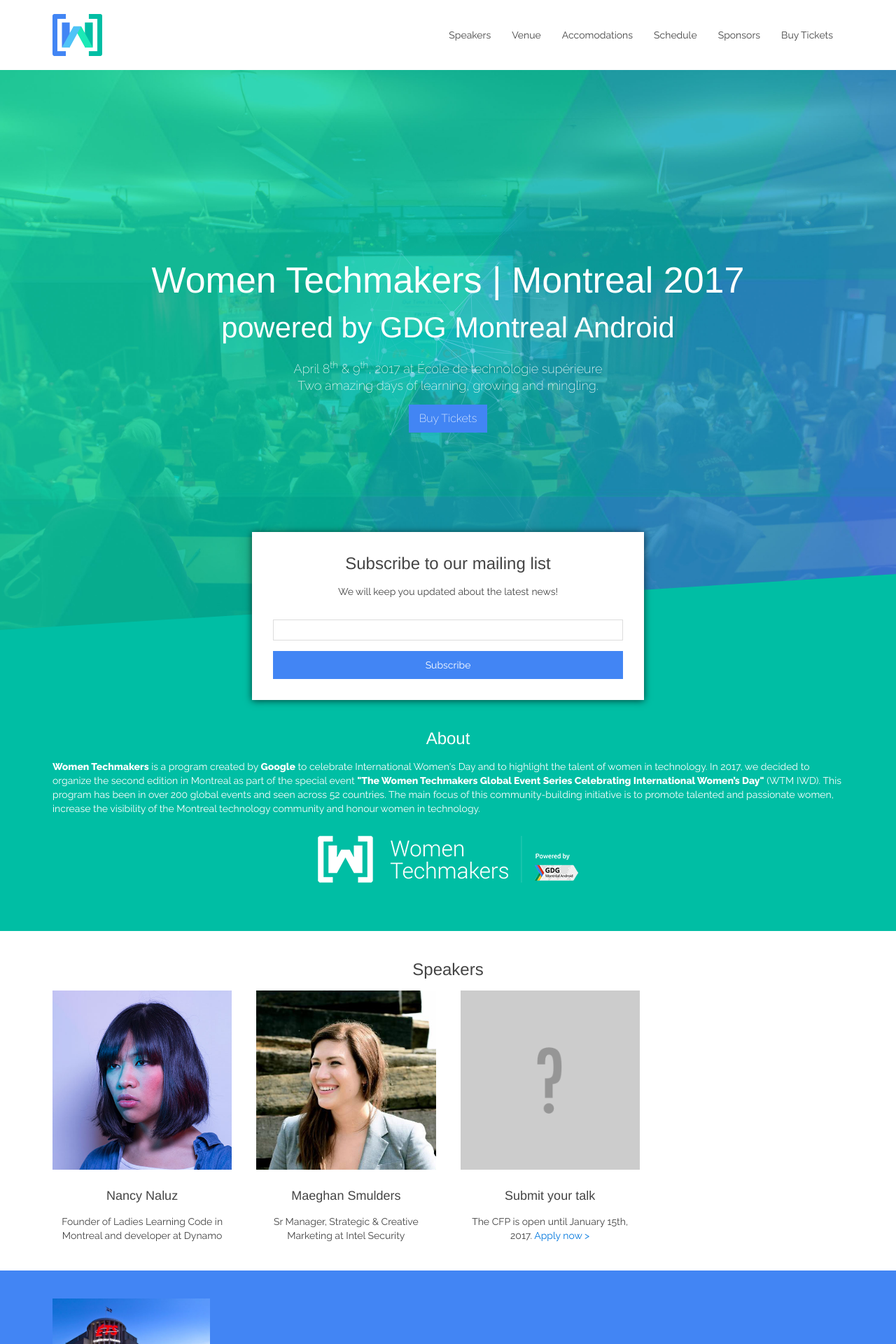
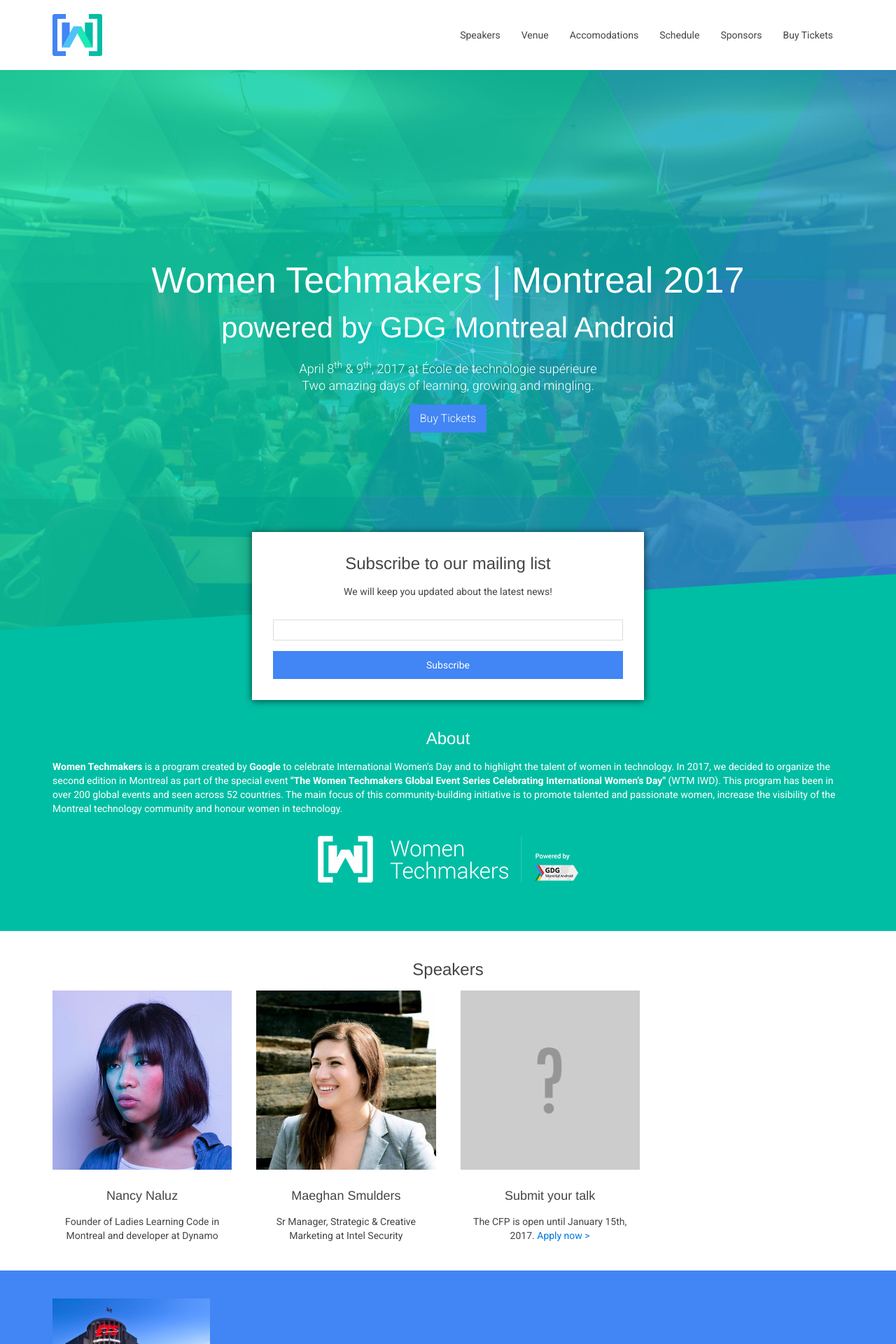
Before and after one commit to acaron/wtm-montreal-2017, a Jekyll site: the page built from index.html, in a window 1280 px wide. Shown: the top 1920 px of the page at 70% size. Built offline with Jekyll 4.4.1, drawn with Linux system fonts in a browser that asks for light colours; nearby versions of some CDN libraries.

Commit message:
Change fonts to Roboto

```diff
--- a/_includes/head.html
+++ b/_includes/head.html
@@ -39,7 +39,7 @@
   <link rel="stylesheet" href="{{ "/assets/main.css" | relative_url }}">
   <link rel="canonical" href="{{ page.url | replace:'index.html','' | absolute_url }}">
 
-  <link href='//fonts.googleapis.com/css?family=Raleway:200,400,800' rel='stylesheet' type='text/css'>
+  <link href="https://fonts.googleapis.com/css?family=Roboto:300,400,500,700,900" rel="stylesheet" type="text/css">
 
   {% if jekyll.environment == 'production' and site.google_analytics %}
     {% include google-analytics.html %}
--- a/assets/main.scss
+++ b/assets/main.scss
@@ -7,7 +7,7 @@
 @import "uikit-mixins.scss";
 @import "uikit-variables.scss";
 
-$base-body-font-family: "Raleway", "Helvetica Neue", Helvetica, Arial, sans-serif;
+$base-body-font-family: "Roboto", "Helvetica Neue", Helvetica, Arial, sans-serif;
 $button-background: #00bea4;
 $button-color: #fff;
 $button-hover-background: #1ce9b6;
@@ -19,7 +19,7 @@
 $button-primary-active-background: #4fc3f7;
 $icon-font-path: "../assets/fonts";
 $navbar-background: transparent;
-$navbar-nav-font-family: "Raleway", "Helvetica Neue", Helvetica, Arial, sans-serif;
+$navbar-nav-font-family: "Roboto", "Helvetica Neue", Helvetica, Arial, sans-serif;
 $navbar-nav-hover-background: transparent;
 $navbar-nav-onclick-background: transparent;
 $navbar-nav-active-background: transparent;
@@ -67,12 +67,12 @@
     div {
       h1 {
         span, small {
-          font-weight: 200;
+          font-weight: 300;
         }
       }
 
       p {
-        font-weight: 200;
+        font-weight: 300;
       }
     }
   }
```
